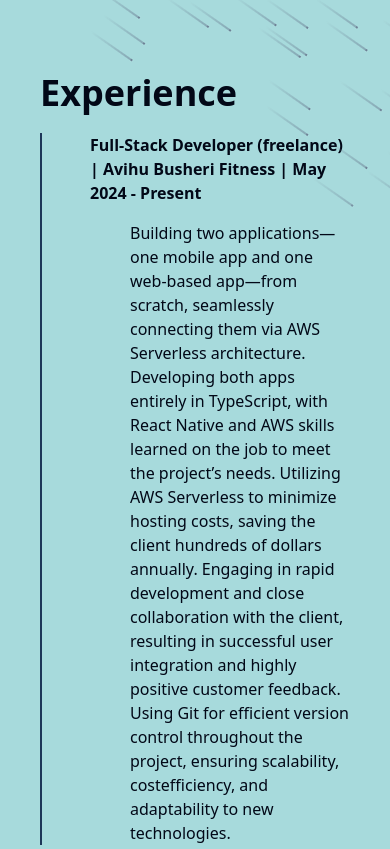
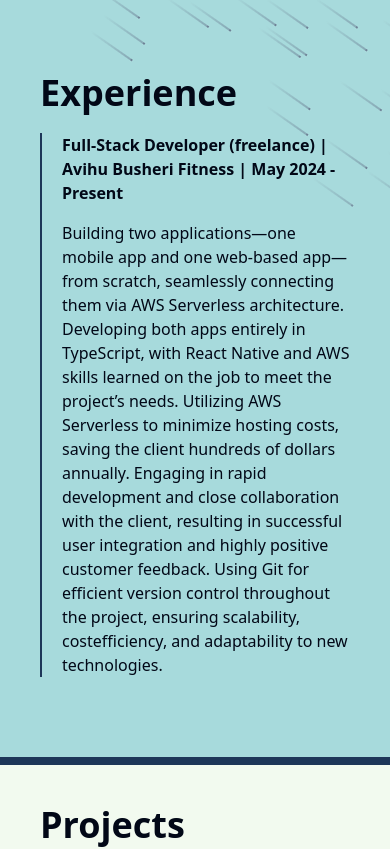
Before and after one commit to Noam-Moskowitz/Noam-Moskowitz-Portfolio, a React (Vite) app: page / in a window 390 px wide. Shown: the part 1959-2808 px from the top of the page. Built offline with nearby package versions, Linux system fonts and the light colour scheme.

Commit message:
padding fixes

```diff
--- a/src/components/experience/ExperienceSection.tsx
+++ b/src/components/experience/ExperienceSection.tsx
@@ -7,9 +7,9 @@ interface ExperienceSectionProps {
 
 const ExperienceSection: React.FC<ExperienceSectionProps> = ({ title, content }) => {
   return (
-    <div className="flex flex-col pl-12 border-l-2 border-divider">
+    <div className="flex flex-col pl-5 md:pl-12 border-l-2 border-divider">
       <h3 className="font-bold">{title}</h3>
-      <p className="pl-10 pt-4">{content}</p>
+      <p className="md:pl-10 pt-4">{content}</p>
     </div>
   );
 };
```
